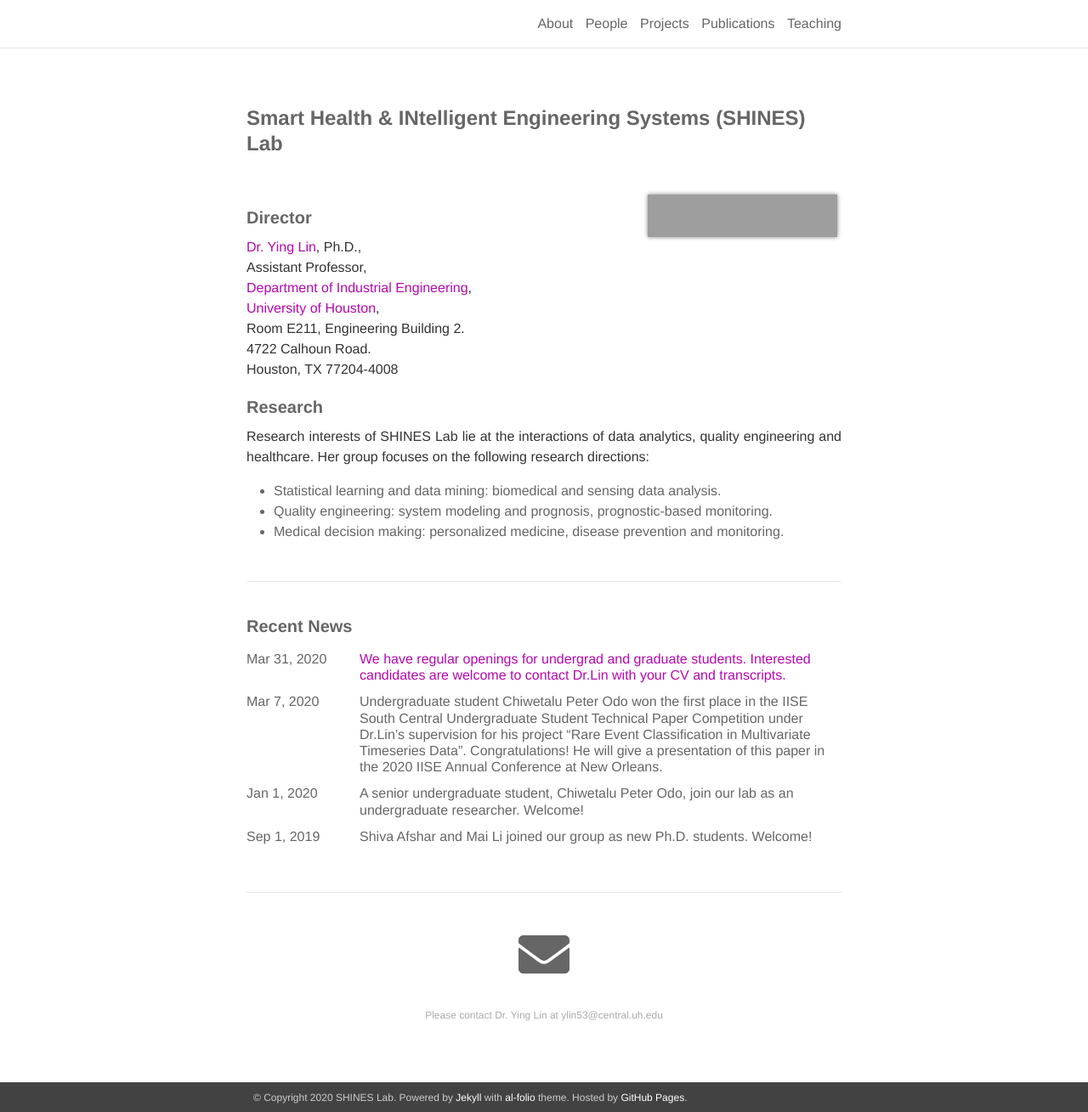
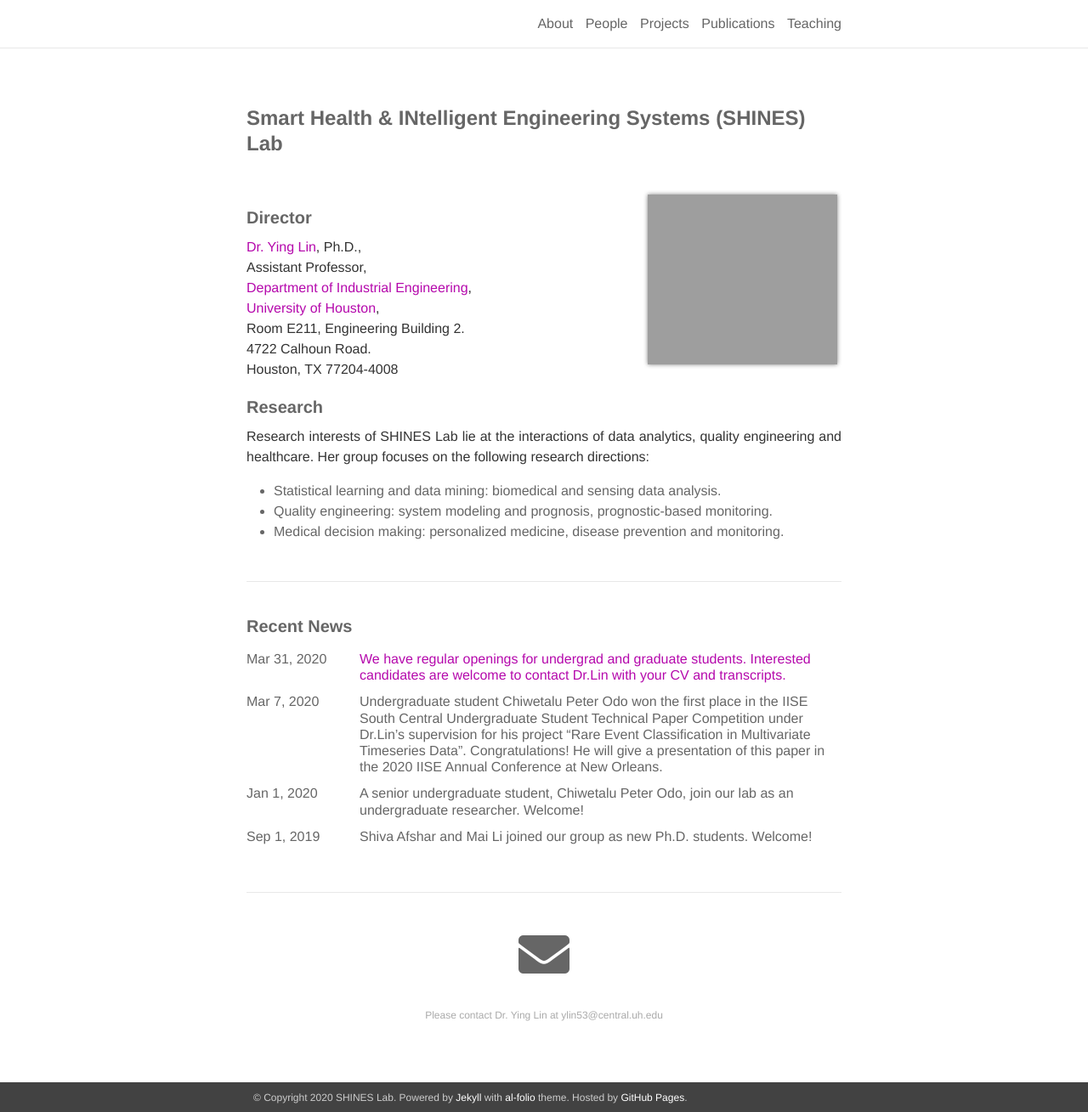
Before and after one commit to shines-lab/shines-lab.github.io, a Jekyll site: the page built from _pages/about.md, in a window 1280 px wide and 1309 px high. Shown: the whole window at 85% size. Built offline with Jekyll 4.4.1, drawn with Linux system fonts in a browser that asks for light colours.

Commit message:
Update about.html

```diff
--- a/_layouts/about.html
+++ b/_layouts/about.html
@@ -6,7 +6,7 @@ title: Home
 {% if page.profile %}
   <div class="profile col one {{ page.profile.align }}">
     {% if page.profile.image %}
-      <img class="one" src="{{ page.profile.image | prepend: '/assets/img/' | prepend: site.baseurl | prepend: site.url }}" width="50" height="50">
+      <img class="one" src="{{ page.profile.image | prepend: '/assets/img/' | prepend: site.baseurl | prepend: site.url }}" width="100" height="200">
     {% endif %}
     {% if page.profile.address %}
       <div class="address">
```
